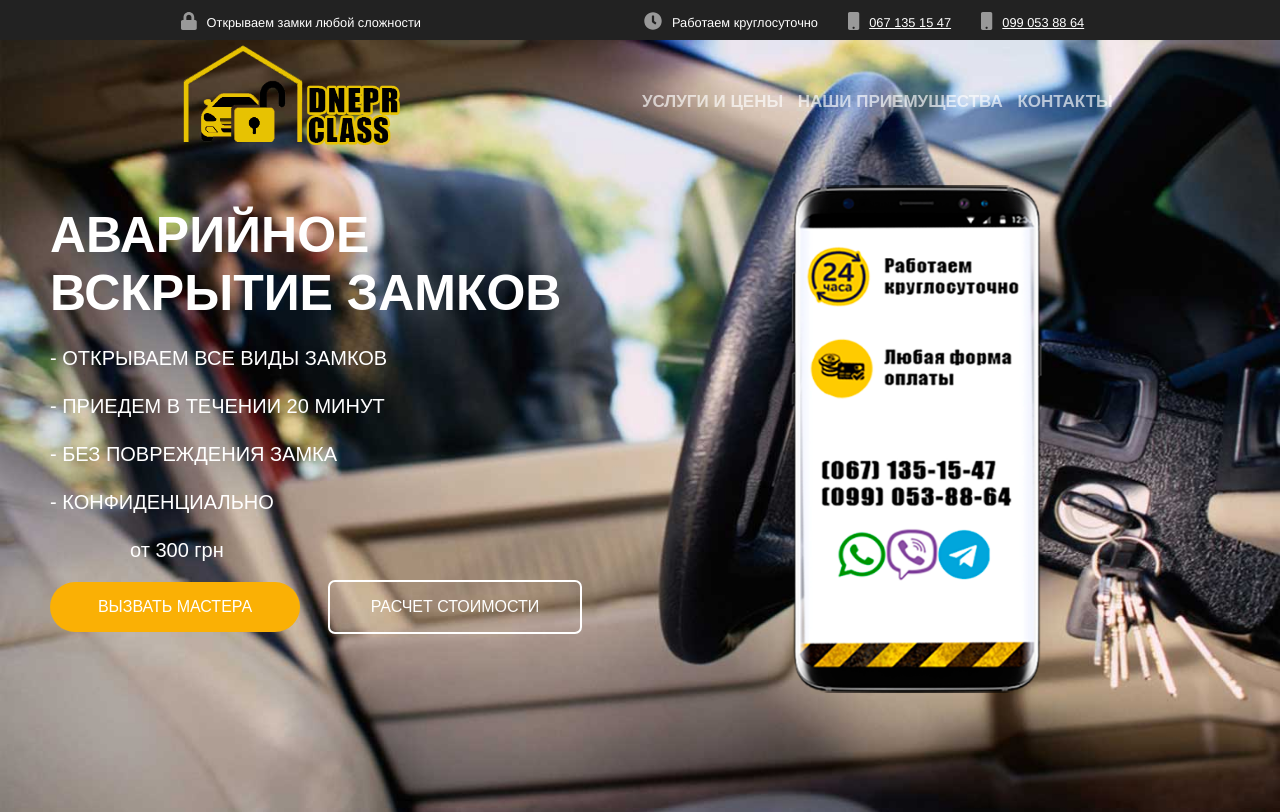
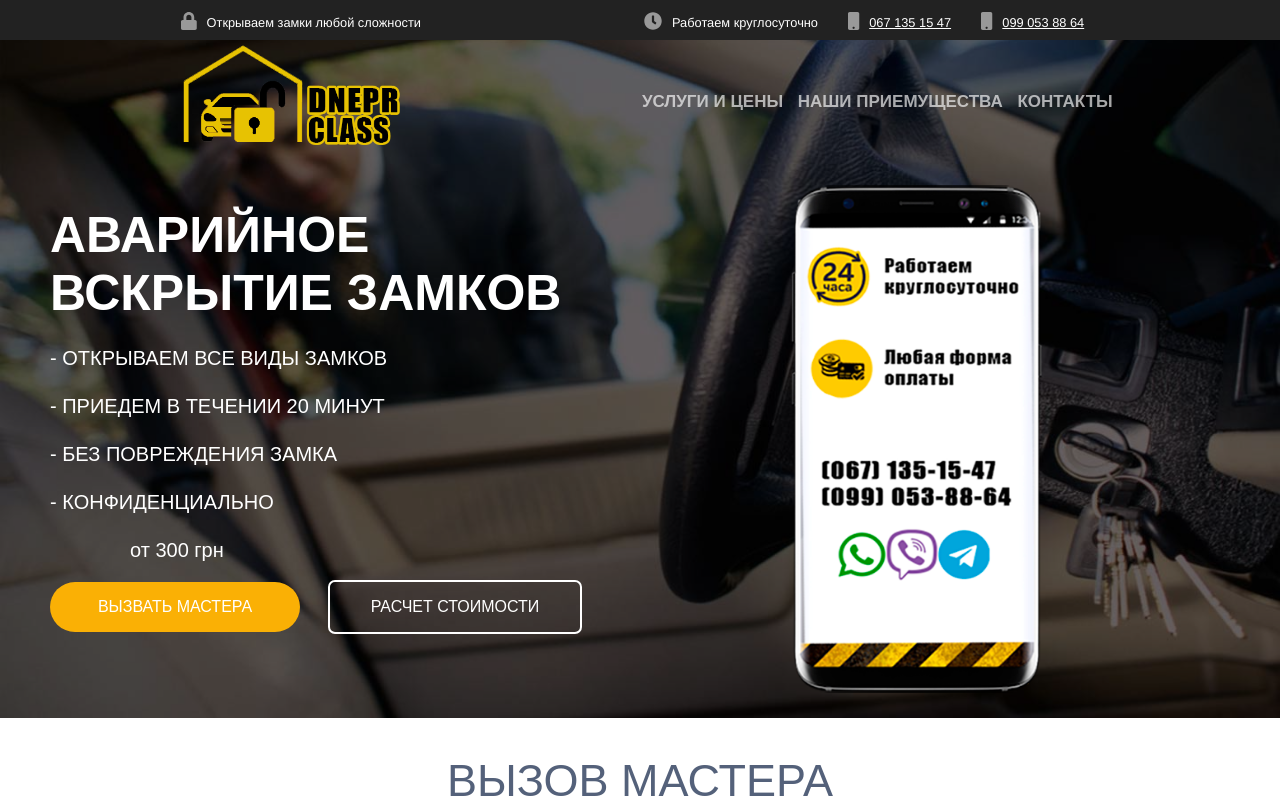
Before and after one commit to Ca-tt/dnepr-masterok-vue, a Vue app: page / in a window 1280 px wide. Shown: the top 812 px of the page. Built offline with nearby package versions, Linux system fonts and the light colour scheme; what vue-the-mask would draw is missing.

Commit message:
dimmer is ready

```diff
--- a/src/components/Title.vue
+++ b/src/components/Title.vue
@@ -1,7 +1,7 @@
 <template>
-  <section class="dimmer-inner">
-    <div class="dimmer is-black">
-      <div class="dimmer-background">
+  <section class="section is-showcase">
+    <div class="dimmer">
+
         <div class="menu">
           <img src="../img/title.png" class="dnepr-class-img" />
           <div class="menu-union">
@@ -10,6 +10,7 @@
             <a href="#" class="menu-click"> КОНТАКТЫ </a>
           </div>
         </div>
+
         <div class="title-slide">
           <div class="opening">
             <h1 class="main-title">
@@ -32,28 +33,24 @@
             <img src="../img/mobile.png" class="title-image" />
           </div>
         </div>
-      </div>
     </div>
+
   </section>
 </template>
 
 <style>
-.dimmer-inner {
-  z-index: 1;
-}
-.dimmer-background {
-  z-index: -2;
+
+.section {
   background-image: url("../img/background.jpg");
-  min-height: 100vh;
   background-position: center center;
   background-attachment: fixed;
   background-size: cover;
 }
+
 .dimmer {
-  background-color: rgba(0, 0, 0, 0.9);
-  z-index: -1;
-  /* opacity: 0.8; */
+  background-color: rgba(0, 0, 0, 0.6);
 }
+
 .title-image {
   width: 700px;
   height: 550px;
```
